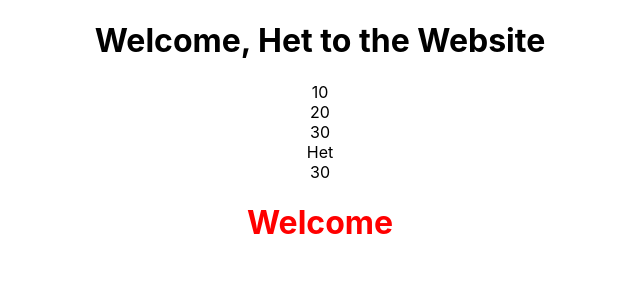
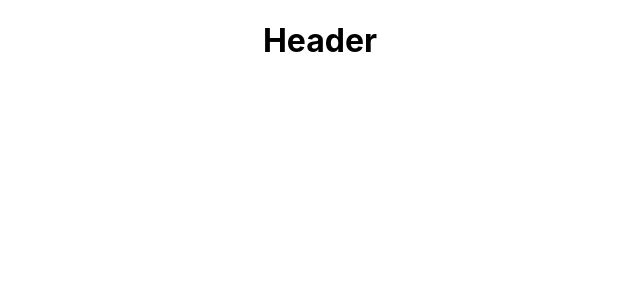
Before and after one commit to prajapatihet/firstreactapp, a React (Create React App) app: page / in a window 1280 px wide. Shown: the top 300 px of the page, without its empty margins (320-960 px from the left). Built offline with nearby package versions, Linux system fonts and the light colour scheme.

Commit message:
created header component

```diff
--- a/src/App.js
+++ b/src/App.js
@@ -1,27 +1,10 @@
 import './App.css';
+import Header from './Header';
 
 function App() {
-  let name = "Het";
-  let l = [10, 20, 30];
-  let obj = {
-    'name': 'Het',
-    'learning': 'React',
-    'desc': 'I am learning React.'
-  }
-  let status = true;
   return (
     <div className="App">
-      <h1>Welcome, {name} to the Website</h1>
-      {
-        l.map((v) => {
-          return (
-            <div>{v}</div>
-          );
-        })
-      }
-      <div>{obj.name}</div>
-      <div>{10 + 20}</div>
-      {(status) ? <h1 style={{ color: "red" }}>Welcome</h1> : <h1>Not Welcome</h1>}
+      <Header />
     </div>
   );
 }
--- /dev/null
+++ b/src/Header.jsx
@@ -0,0 +1,7 @@
+import React from 'react'
+
+export default function Header() {
+    return (
+        <h1>Header</h1>
+    )
+}
```
